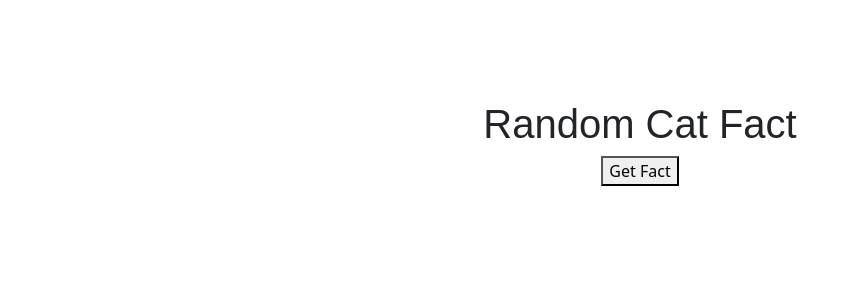
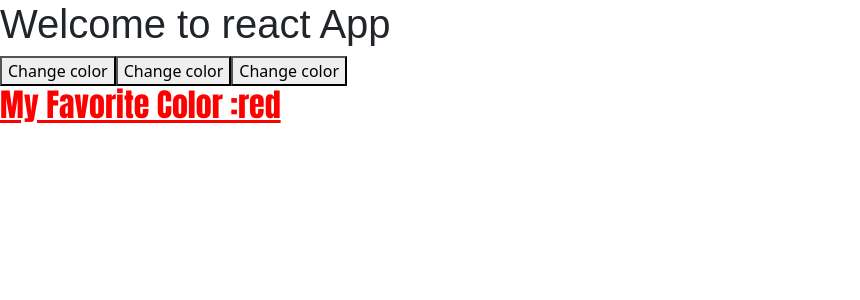
Before and after one commit to suraj19667/React, a React (Vite) app in the folder first/: page / in a window 1280 px wide. Shown: the top 300 px of the page, without its empty margins (0-860 px from the left). Built offline with nearby package versions, Linux system fonts and the light colour scheme.

Commit message:
updated commit

```diff
--- a/first/src/App.jsx
+++ b/first/src/App.jsx
@@ -1,25 +1,16 @@
-import React, { useState } from "react";
+import {useState} from "react";
+const App=()=>{
+  const [color,setColor]=useState("red")
+  return(
+    <>
+    <h1>Welcome to react App </h1>
+    <button onClick={()=>{setColor("yellow")}}>Change color</button>
+    <button onClick={()=>{setColor("blue")}}>Change color</button>
+    <button onClick={()=>{setColor("green")}}>Change color</button>
 
-function App() {
-  const [fact, setFact] = useState("");
 
-  const fetchFact = async () => {
-    try {
-      const response = await fetch("https://catfact.ninja/fact");
-      const data = await response.json();
-      setFact(data.fact);
-    } catch (error) {
-      setFact("Failed to fetch fact. Please try again.");
-    }
-  };
-
-  return (
-    <div style={{ textAlign: "center", marginTop: "100px" }}>
-      <h1>Random Cat Fact</h1>
-      <button onClick={fetchFact}>Get Fact</button>
-      <p style={{ marginTop: "20px" }}>{fact}</p>
-    </div>
-  );
+    <h2 style={{color:color}}>My Favorite Color :{color}</h2>
+    </>
+  )
 }
-
 export default App;
--- a/first/src/index.js
+++ /dev/null
@@ -1,6 +0,0 @@
-import React from "react";
-import ReactDOM from "react-dom/client";
-import App from "./App"; // <-- matches your App.jsx
-
-const root = ReactDOM.createRoot(document.getElementById("root"));
-root.render(<App />);
```
Also changed, not shown: first/public/index.html (deleted, +0 -18 lines).
